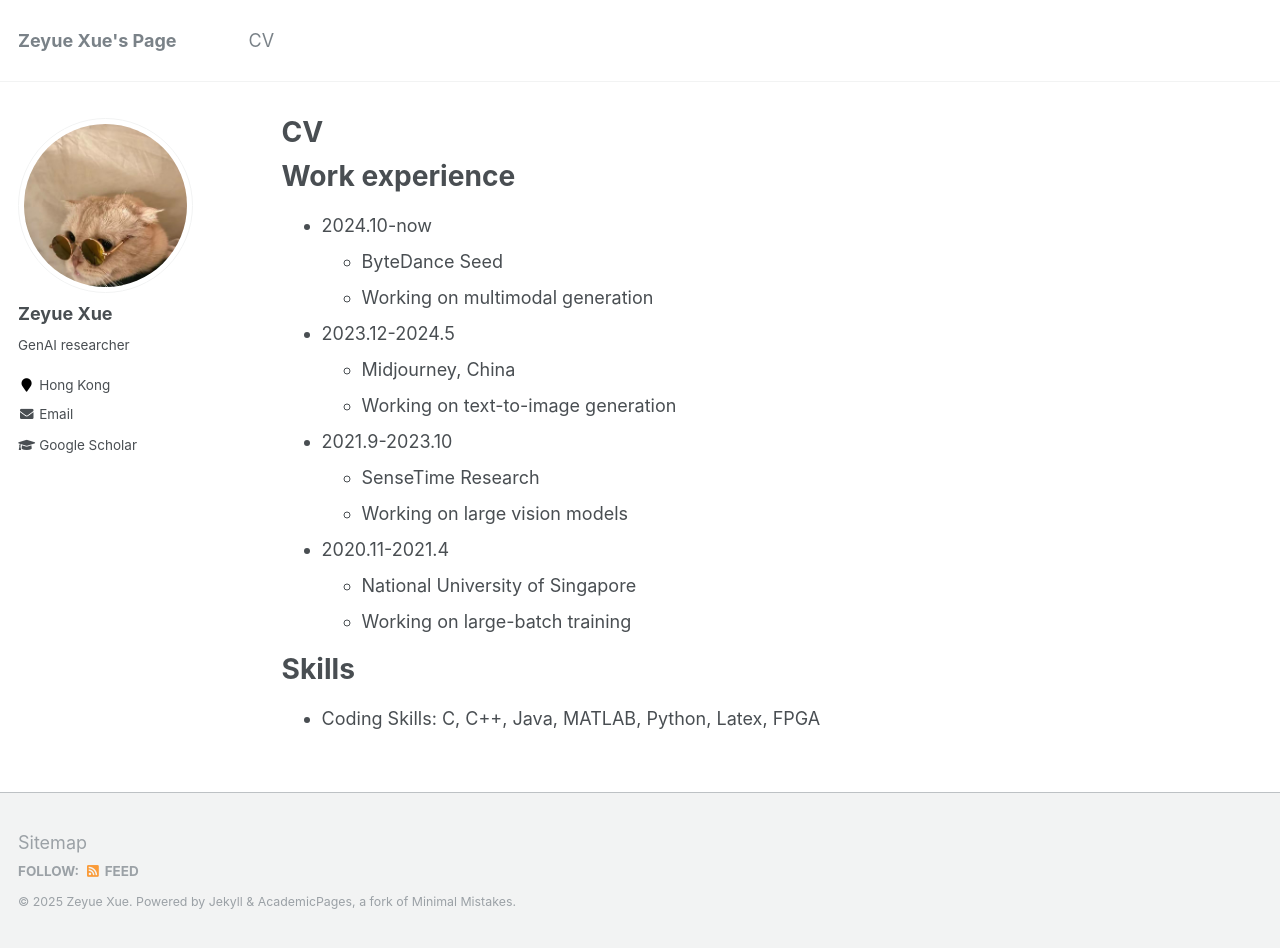
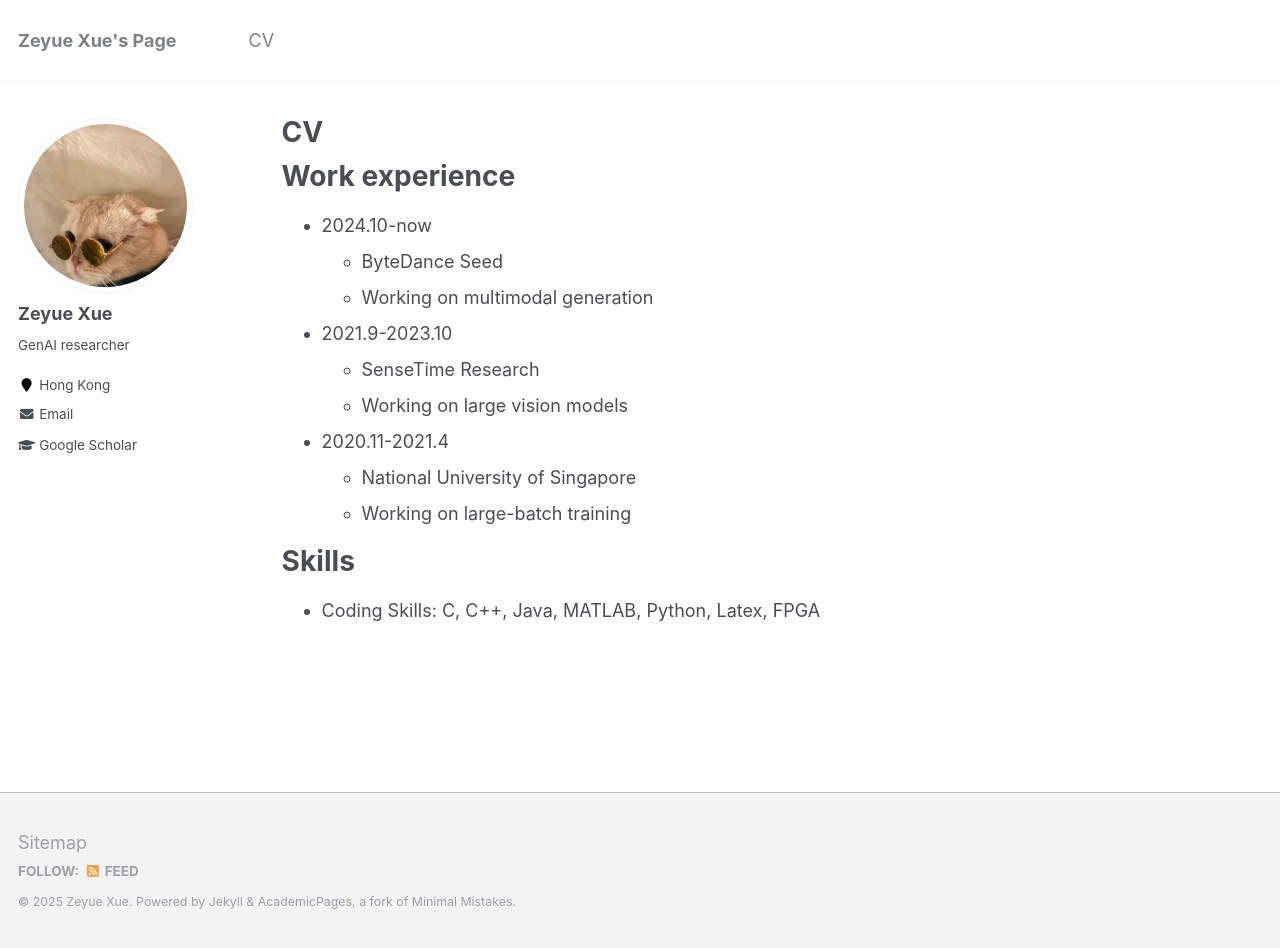
Before and after one commit to XueZeyue/xuezeyue.github.io, a Jekyll site: the page built from _pages/cv.md, in a window 1280 px wide and 948 px high. Built offline with Jekyll 4.4.1, drawn with Linux system fonts in a browser that asks for light colours.

Commit message:
Update cv.md

```diff
--- a/_pages/cv.md
+++ b/_pages/cv.md
@@ -16,10 +16,6 @@ Work experience
   * ByteDance Seed
   * Working on multimodal generation
 
-* 2023.12-2024.5
-  * Midjourney, China
-  * Working on text-to-image generation
-
 * 2021.9-2023.10
   * SenseTime Research
   * Working on large vision models
```
